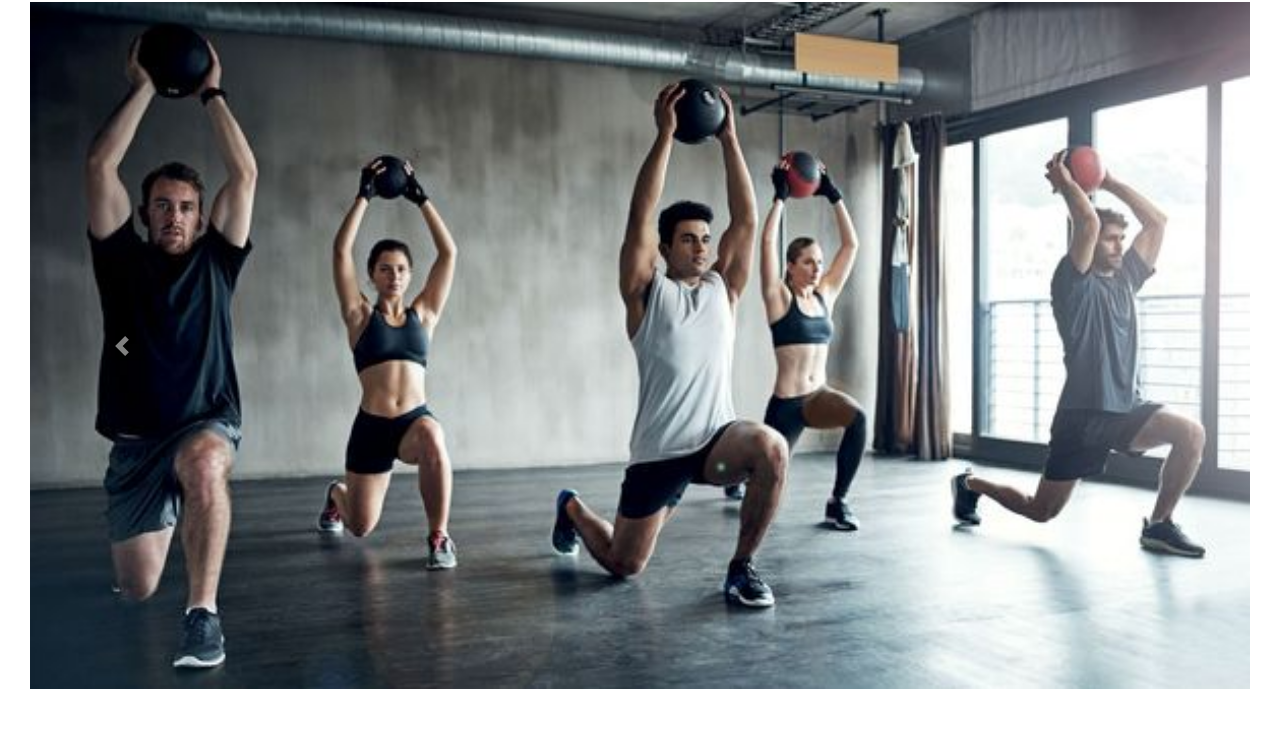
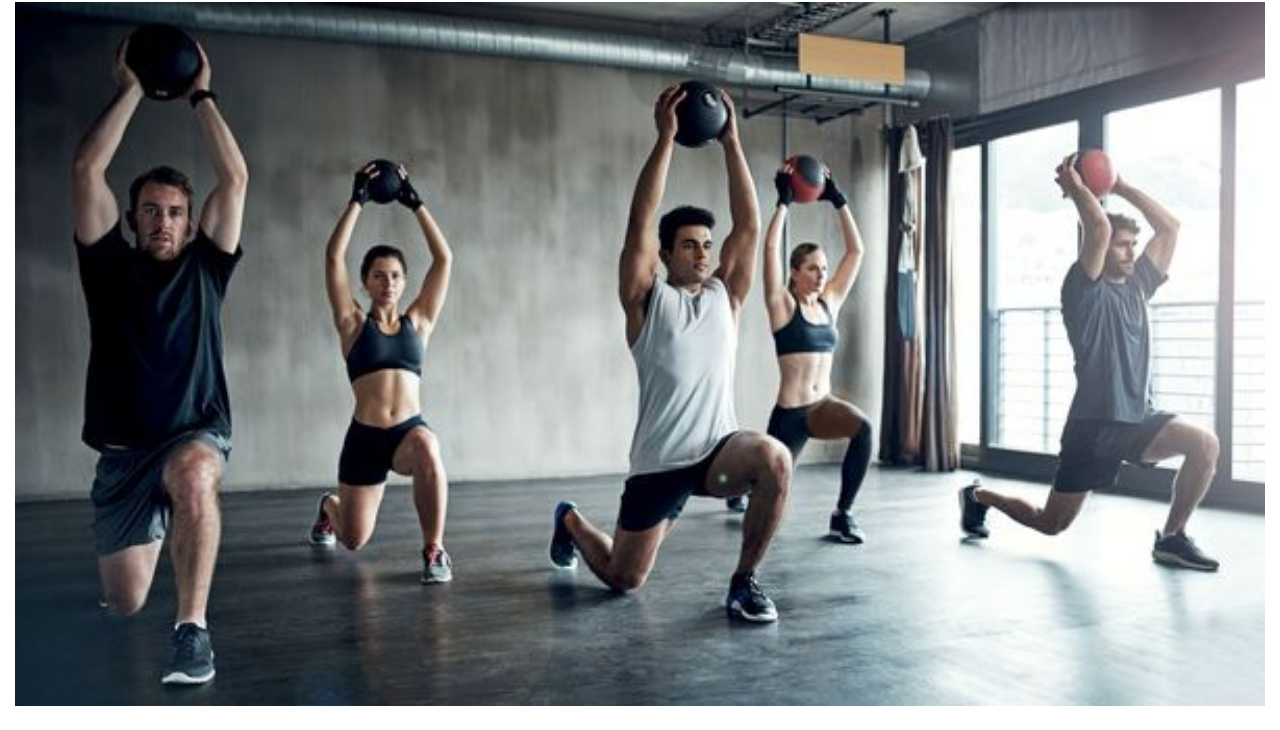
Before and after one commit to jakeokony1024/CoreysPage, a plain HTML site: page index.html in a window 1280 px wide. Shown: the part 70-800 px from the top of the page. Drawn offline with nearby package versions, Linux system fonts and the light colour scheme.

Commit message:
changed carousel

```diff
--- a/index.html
+++ b/index.html
@@ -61,29 +61,19 @@
             </div>
         </nav>
 
-    <div class="container-fluid">
-        <div id="carouselExampleInterval" class="carousel slide" data-ride="carousel">
+        <div id="carouselMain" class="carousel slide" data-ride="carousel">
             <div class="carousel-inner">
-              <div class="carousel-item active" data-interval="5000">
-                <img src="./assets/images/placeholderworkout.jpg" class="d-block w-100" alt="placeholderworkout1">
+              <div class="carousel-item active">
+                  <img src="./assets/images/placeholderworkout.jpg" class="d-block w-100" alt="placeholderworkout">
               </div>
-              <div class="carousel-item" data-interval="2000">
+              <div class="carousel-item">
                 <img src="./assets/images/workoutplaceholder1.jpeg" class="d-block w-100" alt="placeholderworkout2">
               </div>
               <div class="carousel-item">
                 <img src="./assets/images/workoutplaceholder2.jpeg" class="d-block w-100" alt="placeholderworkout3">
               </div>
             </div>
-            <a class="carousel-control-prev" href="#carouselExampleInterval" role="button" data-slide="prev">
-              <span class="carousel-control-prev-icon" aria-hidden="true"></span>
-              <span class="sr-only">Previous</span>
-            </a>
-            <a class="carousel-control-next" href="#carouselExampleInterval" role="button" data-slide="next">
-              <span class="carousel-control-next-icon" aria-hidden="true"></span>
-              <span class="sr-only">Next</span>
-            </a>
           </div>
-
     </div>
 
 
```
